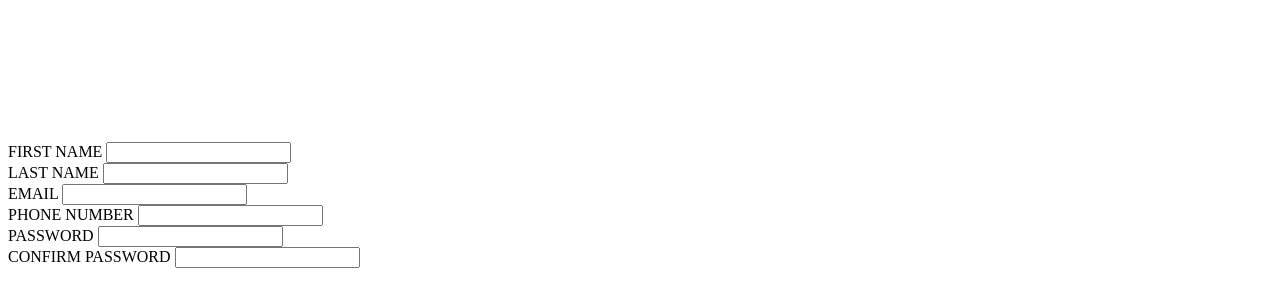
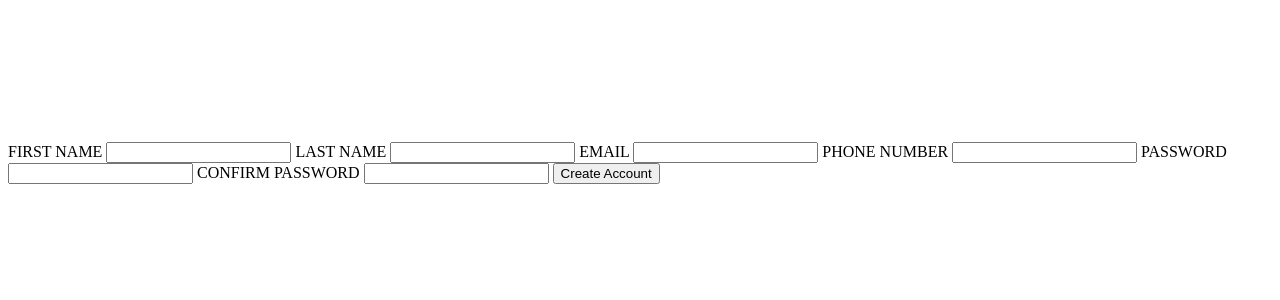
Before and after one commit to JacobA12/sign_up_form, a plain HTML site: page index.html in a window 1280 px wide. Shown: the part 378-678 px from the top of the page. Drawn offline with Linux system fonts and the light colour scheme.

Commit message:
fixed form

```diff
--- a/index.html
+++ b/index.html
@@ -17,32 +17,31 @@
         <div class="top_text"></div>
         <div class="sign_up_form">
           <form action="submit-form/" method="POST">
-            <label for="name">FIRST NAME</label>
+            <label for="first_name">FIRST NAME</label>
             <input type="text" id="first_name" name="first_name" />
-          </form>
-          <form action="submit-form/" method="POST">
-            <label for="name">LAST NAME</label>
+
+            <label for="last_name">LAST NAME</label>
             <input type="text" id="last_name" name="last_name" />
-          </form>
-          <form action="submit-form/" method="POST">
+
             <label for="email">EMAIL</label>
             <input type="email" id="email" name="email" />
-          </form>
-          <form action="submit-form/" method="POST">
-            <label for="NUMBER">PHONE NUMBER</label>
-            <input type="text" id="first_name" name="first_name" />
-          </form>
-          <form action="submit-form/" method="POST">
-            <label for="text">PASSWORD</label>
-            <input type="text" id="password" name="password" />
-          </form>
-          <form action="submit-form/" method="POST">
-            <label for="text">CONFIRM PASSWORD</label>
-            <input type="text" id="password
-            " name="password_confirm" />
+
+            <label for="phone_number">PHONE NUMBER</label>
+            <input type="number" id="phone_number" name="phone_number" />
+
+            <label for="password">PASSWORD</label>
+            <input type="password" id="password" name="password" />
+
+            <label for="password_confirm">CONFIRM PASSWORD</label>
+            <input
+              type="password"
+              id="password_confirm"
+              name="password_confirm"
+            />
+
+            <button type="submit">Create Account</button>
           </form>
         </div>
-        <div class="create_account"></div>
         <div class="login"></div>
       </div>
     </div>
```
